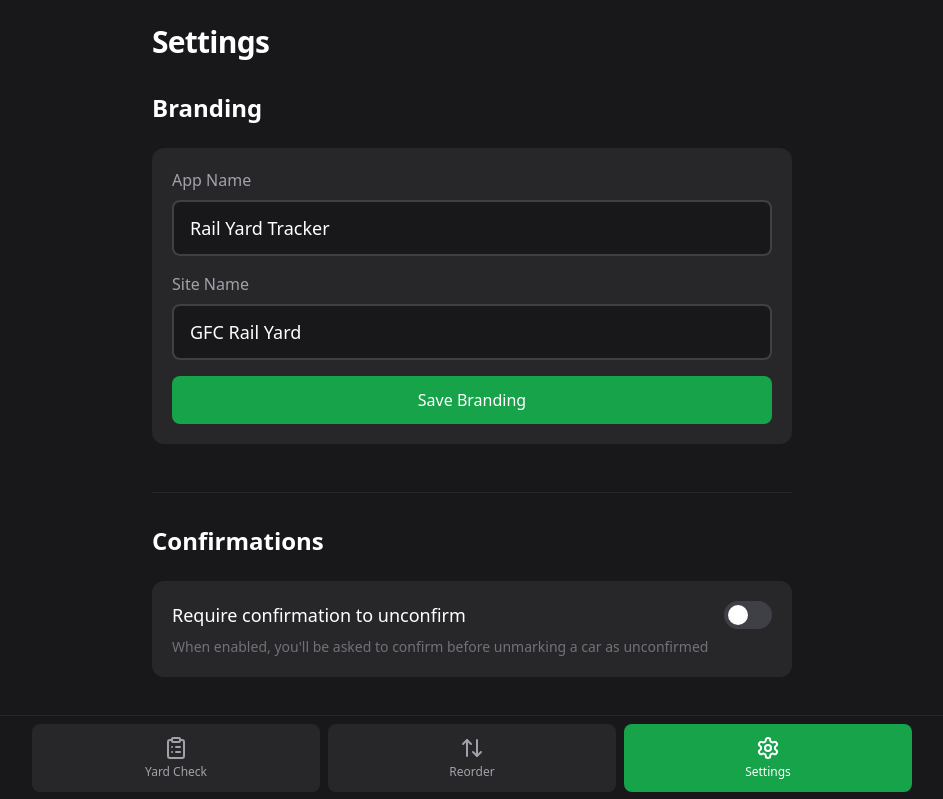
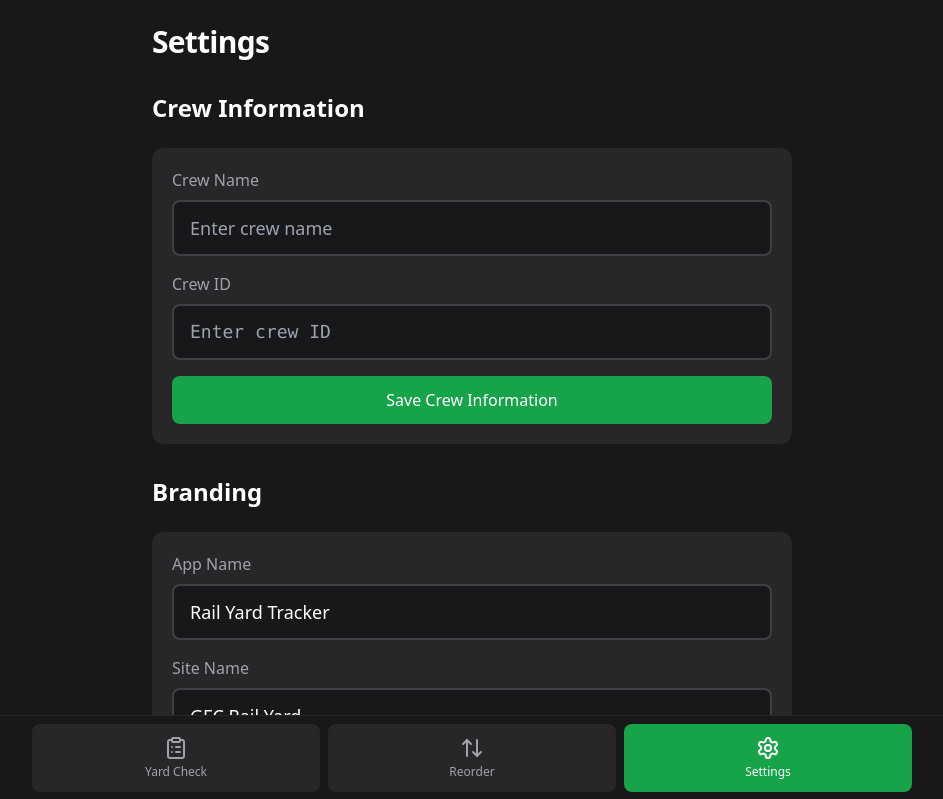
Before and after one commit to cmclaug834/sg-c1c1c1ef-6648-4137-914c-5027cafcde68-1773599698, a Next.js app: page /settings in a window 1280 px wide. Shown: the top 799 px of the page, without its empty margins (168-1111 px from the left). Built offline with nearby package versions, Linux system fonts and the light colour scheme.

Commit message:
feat(settings): Add crew information editing section

```diff
--- a/src/pages/settings.tsx
+++ b/src/pages/settings.tsx
@@ -4,9 +4,10 @@ import { ArrowLeft } from "lucide-react";
 import { useState, useEffect } from "react";
 import { getDebugLogs, clearDebugLogs, copyLogsToClipboard } from "@/lib/diagnostics";
 import type { DebugLogEntry } from "@/lib/diagnostics";
+import type { User } from "@/types";
 
 export default function Settings() {
-  const { currentUser, settings, updateSettings, tracks, addTrack, saveTracks, appName, siteName, updateBranding } = useApp();
+  const { currentUser, settings, updateSettings, tracks, addTrack, saveTracks, appName, siteName, updateBranding, setCurrentUser } = useApp();
   const router = useRouter();
   const [requireDialog, setRequireDialog] = useState(false);
   const [resolveOnDone, setResolveOnDone] = useState(true);
@@ -31,6 +32,10 @@ export default function Settings() {
   const [shiftChangeA, setShiftChangeA] = useState("06:00");
   const [shiftChangeB, setShiftChangeB] = useState("18:00");
 
+  const [localCrewName, setLocalCrewName] = useState("");
+  const [localCrewId, setLocalCrewId] = useState("");
+  const [crewValidation, setCrewValidation] = useState("");
+
   useEffect(() => {
     setMounted(true);
   }, []);
@@ -47,8 +52,10 @@ export default function Settings() {
       setLocalSiteName(siteName);
       setShiftChangeA(settings.shiftChangeA ?? "06:00");
       setShiftChangeB(settings.shiftChangeB ?? "18:00");
+      setLocalCrewName(currentUser?.crewName ?? "");
+      setLocalCrewId(currentUser?.crewId ?? "");
     }
-  }, [mounted, settings, tracks, appName, siteName]);
+  }, [mounted, settings, tracks, appName, siteName, currentUser]);
 
   const handleToggleDialog = () => {
     const newValue = !requireDialog;
@@ -197,6 +204,23 @@ export default function Settings() {
     }, 1500);
   };
 
+  const handleSaveCrew = () => {
+    if (!localCrewName.trim() || !localCrewId.trim()) {
+      setCrewValidation("Both crew name and ID are required");
+      return;
+    }
+
+    const updatedUser: User = {
+      crewName: localCrewName.trim(),
+      crewId: localCrewId.trim(),
+      timestamp: new Date().toISOString(),
+    };
+
+    setCurrentUser(updatedUser);
+    setCrewValidation("Crew information saved successfully");
+    setTimeout(() => setCrewValidation(""), 2000);
+  };
+
   return (
     <div className="min-h-screen bg-zinc-900 text-white">
       <div className="max-w-2xl mx-auto px-4 py-6">
@@ -215,6 +239,61 @@ export default function Settings() {
             Settings
           </h1>
           <div className="w-14" />
+        </div>
+
+        {/* D.sectionCrew - NEW SECTION */}
+        <div id="D.sectionCrew" className="mt-8">
+          <h2 className="text-2xl font-bold mb-6">Crew Information</h2>
+
+          <div className="bg-zinc-800 p-5 rounded-xl space-y-4">
+            {/* D.crewNameField */}
+            <div id="D.crewNameField">
+              <label className="block text-zinc-400 mb-2 text-base">Crew Name</label>
+              <input
+                type="text"
+                value={localCrewName}
+                onChange={(e) => {
+                  setLocalCrewName(e.target.value);
+                  setCrewValidation("");
+                }}
+                className="w-full bg-zinc-900 text-white text-lg px-4 py-3 rounded-lg border-2 border-zinc-700 focus:border-green-500 focus:outline-none"
+                placeholder="Enter crew name"
+              />
+            </div>
+
+            {/* D.crewIdField */}
+            <div id="D.crewIdField">
+              <label className="block text-zinc-400 mb-2 text-base">Crew ID</label>
+              <input
+                type="text"
+                value={localCrewId}
+                onChange={(e) => {
+                  setLocalCrewId(e.target.value);
+                  setCrewValidation("");
+                }}
+                className="w-full bg-zinc-900 text-white text-lg px-4 py-3 rounded-lg border-2 border-zinc-700 focus:border-green-500 focus:outline-none font-mono"
+                placeholder="Enter crew ID"
+              />
+            </div>
+
+            {/* D.crewValidationText */}
+            {crewValidation && (
+              <p id="D.crewValidationText" className={`text-sm ${
+                crewValidation.includes("successfully") ? "text-green-500" : "text-yellow-500"
+              }`}>
+                {crewValidation}
+              </p>
+            )}
+
+            {/* D.saveCrewBtn */}
+            <button
+              id="D.saveCrewBtn"
+              onClick={handleSaveCrew}
+              className="w-full py-3 bg-green-600 hover:bg-green-700 rounded-lg text-base font-medium transition-colors"
+            >
+              Save Crew Information
+            </button>
+          </div>
         </div>
 
         {/* D.sectionBranding - NEW SECTION */}
```
